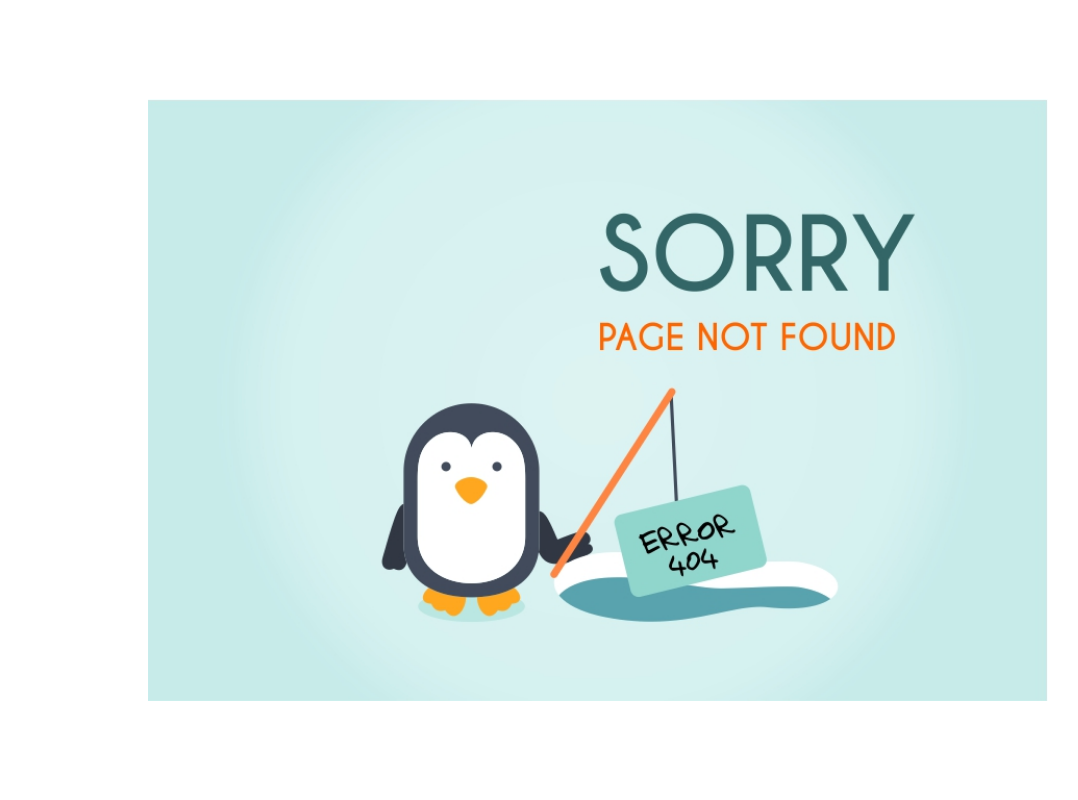
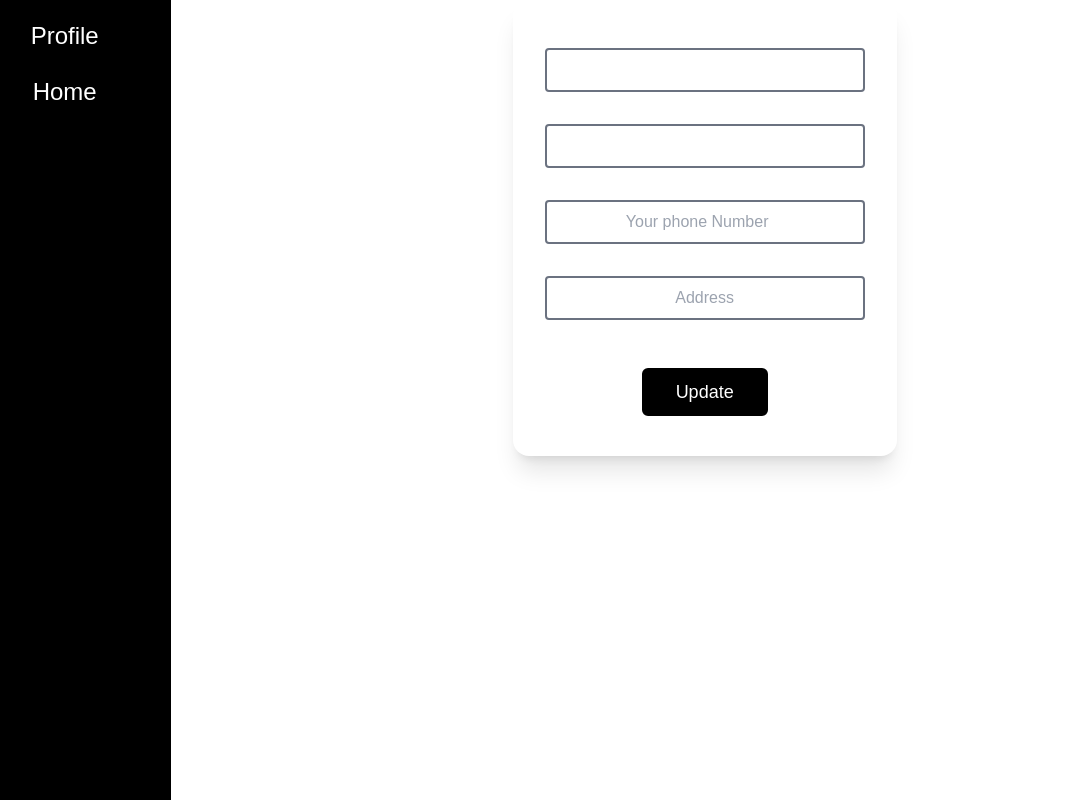
Before and after one commit to MdNadiruzzamanNibras/flavorsome, a Next.js app: page /dashboard/update in a window 1280 px wide. Before the commit this address had no page. Shown: the whole page, without its empty margins (42-1120 px from the left). Built offline with nearby package versions, Linux system fonts and the light colour scheme; no server answers.

Commit message:
almost done

```diff
--- a/src/Component/layout/DashBoard.js
+++ b/src/Component/layout/DashBoard.js
@@ -9,43 +9,42 @@ const DashBoard = ({ children }) => {
   return (
     <div className="flex">
       <div className="w-64 min-h-screen bg-black text-white">
+        <div className="flex  flex-col justify-between">
           <div className=" flex flex-col text-2xl text-center mt-5">
-          <h1>
-            <Link className="my-3" href="/dashboard">
-              Profile
-            </Link>
+            <h1 className="mb-3">
+              <Link href="/dashboard">Profile</Link>
             </h1>
 
             {user && !admin && (
               <>
-              <h1>
-                <Link className="my-3" href="/dashboard/review">
-                  Review
-                </Link>
+                <h1 className="my-3">
+                  <Link href="/dashboard/review">Review</Link>
                 </h1>
-              <h1>
-                <Link className="my-3" href="/dashboard/mybook">
-                  Book Table
-                </Link>
+                <h1 className="my-3">
+                  <Link href="/dashboard/mybook">Book Table</Link>
+                </h1>
+                <h1 className="my-3">
+                  <Link href="/order/myorder">My Order</Link>
                 </h1>
               </>
             )}
 
+            {admin && (
               <>
-            <h1>
-              <Link className="my-3" href="/dashboard/addfood">
-                Add Food
-              </Link>
+                <h1 className="my-3">
+                  <Link href="/dashboard/addfood">Add Food</Link>
                 </h1>
-            <h1>
-              <Link className="my-3" href="/dashboard/book">
-                Book Table
-              </Link>
+                <h1 className="my-3">
+                  <Link href="/dashboard/book">Book Table</Link>
+                </h1>
+                <h1 className="my-3">
+                  <Link href="/order">All Order</Link>
                 </h1>
               </>
-
-          <div>
-            <h1 className="mt-6">
+            )}
+          </div>
+          <div className=" flex flex-col text-2xl text-center ">
+            <h1 className="my-3">
               <Link href="/">Home</Link>
             </h1>
           </div>
--- a/src/pages/dashboard/addfood.jsx
+++ b/src/pages/dashboard/addfood.jsx
@@ -1,5 +1,6 @@
 import DashBoard from "@/Component/layout/DashBoard";
-
+import { ToastContainer, toast } from "react-toastify";
+import "react-toastify/dist/ReactToastify.css";
 const AddMenu = () => {
   const handleFood = (e) => {
     e.preventDefault();
@@ -24,7 +25,13 @@ const AddMenu = () => {
       body: JSON.stringify(menudata),
     })
       .then((res) => res.json())
-      .then((data) => {});
+      .then((data) => {
+        if (data) {
+          toast.success("Add menu item");
+        } else {
+          toast.error("Oh no try again later");
+        }
+      });
   };
   return (
     <div className="container mx-auto">
@@ -94,6 +101,7 @@ const AddMenu = () => {
               />
             </div>
           </form>
+          <ToastContainer />
         </div>
       </div>
     </div>
--- a/src/pages/dashboard/book.jsx
+++ b/src/pages/dashboard/book.jsx
@@ -4,10 +4,10 @@ const Book = ({ books }) => {
   return (
     <div className="container mx-auto">
       <div className="overflow-x-auto">
-        <table className="table w-full">
+        <table className="table mt-20 w-full">
           <thead>
-            <tr>
-              <th></th>
+            <tr className="bg-black text-white text-xl text-center">
+              <th>NO.</th>
               <th>Name</th>
               <th>Email</th>
               <th>Persons</th>
@@ -17,7 +17,7 @@ const Book = ({ books }) => {
           </thead>
           <tbody>
             {books.map((book, index) => (
-              <tr key={book._id}>
+              <tr key={book._id} className="text-center text-lg">
                 <th>{index + 1}</th>
                 <td>{book?.name}</td>
                 <td>{book?.email}</td>
--- a/src/pages/dashboard/index.jsx
+++ b/src/pages/dashboard/index.jsx
@@ -2,18 +2,22 @@
 import DashBoard from "@/Component/layout/DashBoard";
 import useAdmin from "@/Hook/useAdmin";
 import auth from "@/firebase/firebase.config";
+import { useRouter } from "next/navigation";
 import { useAuthState } from "react-firebase-hooks/auth";
 // import Avatar from "react-avatar";
 
 const ProfilePage = ({ personaldata }) => {
   const [user, loading] = useAuthState(auth);
-
+  const router = useRouter();
   if (!user && loading) {
     return <p>loading...</p>;
   }
 
   const firstWord = personaldata?.name?.trim()?.charAt(0);
 
+  const handleUpdate = () => {
+    router.push("/dashboard/update");
+  };
   const styles = {
     fontFamily: "'Dhurjati', 'Lato', 'Poppins', 'Roboto Slab', sans-serif",
   };
@@ -27,7 +31,7 @@ const ProfilePage = ({ personaldata }) => {
                 <h4 style={styles} className="text-3xl">
                   Hey!!!
                 </h4>
-                <h4 style={styles} className="text-3xl">
+                <h4 style={styles} className="text-3xl capitalize">
                   {personaldata?.name}
                 </h4>
               </div>
@@ -47,11 +51,20 @@ const ProfilePage = ({ personaldata }) => {
                     {firstWord}
                   </h1>
                 </div>
+                <div>
+                  <button
+                    onClick={handleUpdate}
+                    className="px-8 rounded-md text-lg font-medium cursor-pointer py-2 border-2 border-black
+             text-white mt-2 bg-black hover:text-black hover:bg-white"
+                  >
+                    Edit
+                  </button>
+                </div>
               </div>
               <div className="ml-10 mt-8">
                 <div className="flex flex-col  ">
                   <h5 className="text-lg font-semibold">Name:</h5>
-                  <h5 className="text-xl font-bold">
+                  <h5 className="text-xl capitalize font-bold">
                     {personaldata?.name ? personaldata?.name : "------"}
                   </h5>
                 </div>
--- a/src/pages/dashboard/mybook.jsx
+++ b/src/pages/dashboard/mybook.jsx
@@ -4,9 +4,9 @@ const MYBook = ({ books }) => {
   return (
     <div className="container mx-auto">
       <div className="overflow-x-auto">
-        <table className="table w-full">
+        <table className="table mt-20 w-full">
           <thead>
-            <tr>
+            <tr className="bg-black text-white text-xl text-center">
               <th></th>
               <th>Name</th>
               <th>Email</th>
@@ -17,7 +17,7 @@ const MYBook = ({ books }) => {
           </thead>
           <tbody>
             {books?.map((book, index) => (
-              <tr key={book._id}>
+              <tr key={book._id} className="text-center text-lg">
                 <th>{index + 1}</th>
                 <td>{book?.name}</td>
                 <td>{book?.email}</td>
@@ -44,13 +44,14 @@ export const getServerSideProps = async ({ req }) => {
       .split(";")
       .find((cookie) => cookie.trim().startsWith("userEmail="))
       ?.split("=")[1];
-
-    if (!userEmail) {
+    const decodedEmail = decodeURIComponent(userEmail);
+    console.log(decodedEmail, "decodedEmail");
+    if (!decodedEmail) {
       throw new Error("User email not found");
     }
 
     // Use userEmail to fetch data from your API or database
-    const res = await fetch(`http://localhost:5000/mybook/${userEmail}`);
+    const res = await fetch(`http://localhost:5000/mybook/${decodedEmail}`);
 
     if (!res.ok) {
       throw new Error("Failed to fetch data");
--- /dev/null
+++ b/src/pages/dashboard/update.jsx
@@ -0,0 +1,93 @@
+import DashBoard from "@/Component/layout/DashBoard";
+import auth from "@/firebase/firebase.config";
+import { useRouter } from "next/navigation";
+import { ToastContainer, toast } from "react-toastify";
+import "react-toastify/dist/ReactToastify.css";
+import { useAuthState } from "react-firebase-hooks/auth";
+
+const UpdateProfile = () => {
+  const [user] = useAuthState(auth);
+  const router = useRouter();
+  const handleupdate = (event) => {
+    event.preventDefault();
+
+    const name = user?.displayName;
+    const email = user?.email;
+    const phone = event?.target?.phone?.value;
+    const address = event?.target?.address?.value;
+
+    const updateUser = {
+      name: name,
+      email: email,
+      phone: phone,
+      address: address,
+    };
+
+    fetch(`http://localhost:5000/update/${user?.email}`, {
+      method: "PUT",
+      headers: {
+        "content-type": "application/json",
+      },
+      body: JSON.stringify(updateUser),
+    })
+      .then((res) => res.json())
+      .then((data) => {
+        console.log(data);
+        if (data) {
+          toast("Update your profile");
+        }
+        router.push("/dashboard");
+      });
+  };
+  return (
+    <div className="container mx-auto">
+      <div className="card w-96 mx-auto bg-base-100 shadow-xl">
+        <div className="card-body" onSubmit={handleupdate}>
+          <form>
+            <input
+              type="text"
+              value={user?.displayName}
+              className="text-center capitalize py-2 w-full my-4 focus:outline-none rounded border-gray-500 border-2 "
+            />{" "}
+            <br />
+            <input
+              type="text"
+              value={user?.email}
+              className="text-center py-2 w-full my-4 focus:outline-none rounded border-gray-500 border-2 "
+            />{" "}
+            <br />
+            <input
+              type="number"
+              name="phone"
+              placeholder="Your phone Number"
+              className="text-center py-2 w-full my-4 focus:outline-none rounded border-gray-500 border-2 "
+            />{" "}
+            <br />
+            <input
+              type="text"
+              name="address"
+              placeholder="Address"
+              className="text-center py-2 w-full my-4 focus:outline-none rounded border-gray-500 border-2 "
+            />{" "}
+            <br />
+            <br />
+            <div className="flex justify-center">
+              <input
+                className="px-8 rounded-md text-lg font-medium cursor-pointer py-2 border-2 border-black
+             text-white mt-2 bg-black hover:text-black hover:bg-white"
+                type="submit"
+                value="Update"
+              />
+            </div>
+          </form>
+          <ToastContainer />
+        </div>
+      </div>
+    </div>
+  );
+};
+
+export default UpdateProfile;
+UpdateProfile.getLayout = function getLayout(page) {
+  return <DashBoard>{page}</DashBoard>;
+};
--- a/src/pages/order/myorder.jsx
+++ b/src/pages/order/myorder.jsx
@@ -1,3 +1,4 @@
+import DashBoard from "@/Component/layout/DashBoard";
 import Image from "next/image";
 import fetch from "node-fetch";
 
@@ -28,7 +29,7 @@ const MyOrder = ({ orders }) => {
                   />
                 </td>
                 <td>{order?.name}</td>
-                <td>{order?.quantity}</td>
+                <td>{order?.qunatity}</td>
                 <td>{order?.price}</td>
               </tr>
             ))}
@@ -40,22 +41,23 @@ const MyOrder = ({ orders }) => {
 };
 
 export default MyOrder;
-
+MyOrder.getLayout = function getLayout(page) {
+  return <DashBoard>{page}</DashBoard>;
+};
 export const getServerSideProps = async ({ req }) => {
   try {
     const userEmail = req.headers.cookie
       ?.split(";")
       .find((cookie) => cookie.trim().startsWith("userEmail="))
       ?.split("=")[1];
-    console.log(userEmail, "myoo");
-    if (!userEmail) {
+    const decodedEmail = decodeURIComponent(userEmail);
+    console.log(decodedEmail, "decodedEmail");
+    if (!decodedEmail) {
       throw new Error("User email not found");
     }
 
     // Use userEmail to fetch data from your API or database
-    const apiUrl = `http://localhost:5000/mybook/${encodeURIComponent(
-      userEmail
-    )}`;
+    const apiUrl = `http://localhost:5000/myorder/${decodedEmail}`;
     const res = await fetch(apiUrl);
 
     if (!res.ok) {
@@ -63,7 +65,7 @@ export const getServerSideProps = async ({ req }) => {
     }
 
     const orders = await res.json();
-
+    console.log(orders);
     return {
       props: {
         orders,
```
Lines whose indentation alone changed are shown as unchanged.
